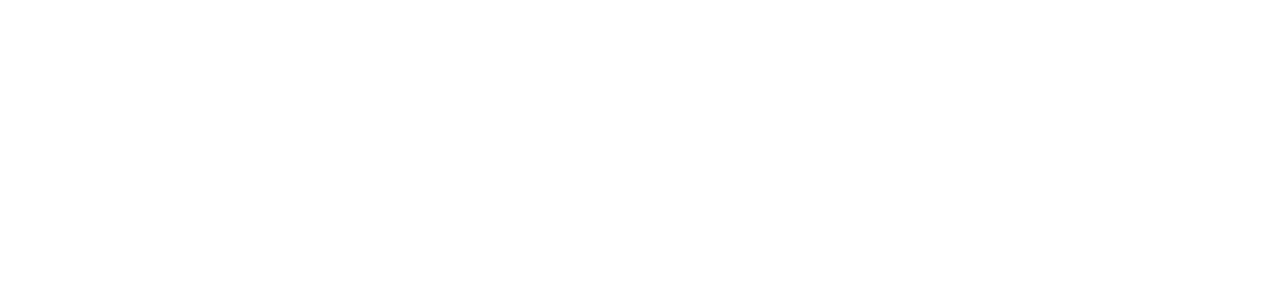
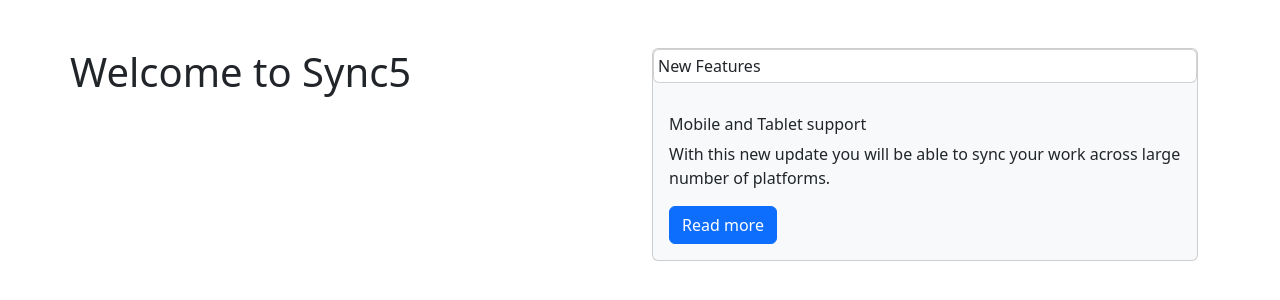
Before and after one commit to acciojob/bootstrap-card-satishcoderZZ1, a website: page main.html in a window 1280 px wide. Drawn offline with nearby package versions, Linux system fonts and the light colour scheme.

Commit message:
created a submission

```diff
--- a/main.html
+++ b/main.html
@@ -4,9 +4,28 @@
 
 <head>
 	<link rel="stylesheet" href="styles.css">
+	<link href="https://cdn.jsdelivr.net/npm/bootstrap@5.3.3/dist/css/bootstrap.min.css" rel="stylesheet">
+
 </head>
 
+
 <body>
+	<div class="container mt-5">
+		<div class="row row-cols-1 row-cols-md-2 g-4">
+<h1 class="card-header">Welcome to Sync5 </h1>
+			<div class="col">
+				<div class="card bg-light">
+					<p class="card p-1">New Features</p>
+					<div class="card-body">
+						<h6 class="card-text">Mobile and Tablet support</h6>
+						<p>With this new update you will be able to sync your work across large number of platforms.</p>
+						<a href="#" class="btn btn-primary">Read more</a>
+					</div>
+				</div>
+
+			</div>
+		</div>
+	</div>
 	<!-- the entire body must be written by student -->
     <script type="text/javascript" src="./script.js">
 </script>
```
